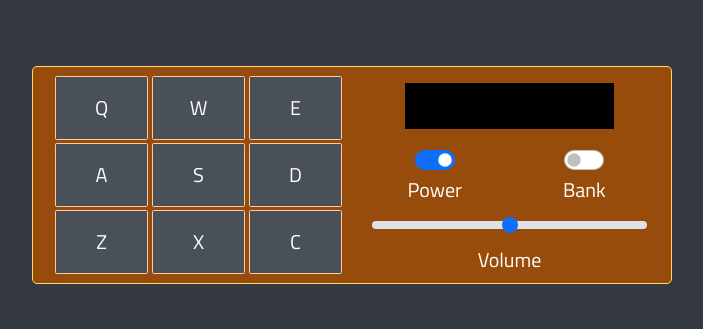
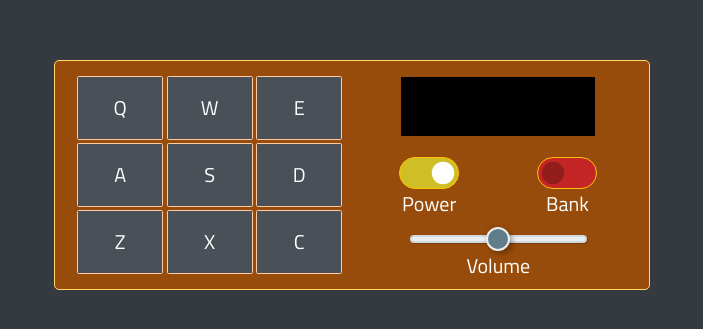
Before and after one commit to John-Yip-HK/drum-machine, a React (Create React App) app: page / in a window 1280 px wide. Shown: the part 225-554 px from the top of the page, without its empty margins (288-991 px from the left). Built offline with nearby package versions, Linux system fonts and the light colour scheme.

Commit message:
Need to figure out how to style form switch

```diff
--- a/src/App.scss
+++ b/src/App.scss
@@ -7,10 +7,52 @@
   margin: $up-down-margin $left-right-margin;
 }
 
+@mixin setDrumMachineWidth($breakpoint, $factor) {
+  width: map-get($grid-breakpoints, $breakpoint) * $factor;
+}
+
+// Custom form switch with breakpoints.
+// Credit: https://codepen.io/nisharg/pen/gOPLOYY?editors=0100
+@mixin switch($res: "sm") {
+  $index: 1rem;
+  $mainVal: 1rem;
+
+  @if $res == "md" {
+    $index: 2rem;
+    $mainVal: 1.5rem;
+  } @else if $res == "lg" {
+    $index: 3rem;
+    $mainVal: 2rem;
+  } @else if $res == "xl" {
+    $index: 3rem;
+    $mainVal: 3.5rem;
+  }
+
+  .form-check-input {
+    height: $mainVal;
+    width: calc(#{$index} + 0.75rem);
+    border-radius: $mainVal * 2;
+  }
+}
+
 body {
   background: $gray-800;
   color: $white;
   font-size: 20px;
+}
+
+.form-check-input,
+.form-check-input:checked {
+  border: 1px solid $yellow-500;
+}
+
+.form-check-input {
+  background-color: #c42626;
+  transition: none !important;
+}
+
+.form-check-input:checked {
+  background-color: #cfbe26;
 }
 
 #outer-container {
@@ -41,6 +83,19 @@ body {
         padding: 0.5rem 0;
         max-width: 70%;
         background: $black;
+
+        h3 {
+          @include setBlockMargin(0.3rem, 0);
+        }
+      }
+
+      .form-switch.form-switch-sm {
+        @include switch("md");
+      }
+
+      #volume-range {
+        @include setBlockMargin(0, auto);
+        display: block;
       }
     }
 
@@ -71,6 +126,175 @@ body {
   }
 }
 
+// CUSTOM RANGE INPUT
+// Credit : https://github.com/darlanrod/input-range-scss/blob/master/_inputrange.scss
+
+$track-color: #eceff1 !default;
+$thumb-color: #607d8b !default;
+
+$thumb-radius: 12px !default;
+$thumb-height: 24px !default;
+$thumb-width: 24px !default;
+$thumb-shadow-size: 4px !default;
+$thumb-shadow-blur: 4px !default;
+$thumb-shadow-color: rgba(0, 0, 0, 0.2) !default;
+$thumb-border-width: 2px !default;
+$thumb-border-color: #eceff1 !default;
+
+$track-width: 100% !default;
+$track-height: 8px !default;
+$track-shadow-size: 1px !default;
+$track-shadow-blur: 1px !default;
+$track-shadow-color: rgba(0, 0, 0, 0.2) !default;
+$track-border-width: 2px !default;
+$track-border-color: #cfd8dc !default;
+
+$track-radius: 5px !default;
+$contrast: 5% !default;
+
+$ie-bottom-track-color: darken($track-color, $contrast) !default;
+
+@mixin shadow($shadow-size, $shadow-blur, $shadow-color) {
+  box-shadow: $shadow-size $shadow-size $shadow-blur $shadow-color,
+    0 0 $shadow-size lighten($shadow-color, 5%);
+}
+
+@mixin track {
+  cursor: default;
+  height: $track-height;
+  transition: all 0.2s ease;
+  width: $track-width;
+}
+
+@mixin thumb {
+  @include shadow($thumb-shadow-size, $thumb-shadow-blur, $thumb-shadow-color);
+  background: $thumb-color;
+  border: $thumb-border-width solid $thumb-border-color;
+  border-radius: $thumb-radius;
+  box-sizing: border-box;
+  cursor: default;
+  height: $thumb-height;
+  width: $thumb-width;
+}
+
+[type="range"] {
+  -webkit-appearance: none;
+  background: transparent;
+  margin: $thumb-height / 2 0;
+  width: $track-width;
+
+  &::-moz-focus-outer {
+    border: 0;
+  }
+
+  &:focus {
+    outline: 0;
+
+    &::-webkit-slider-runnable-track {
+      background: lighten($track-color, $contrast);
+    }
+
+    &::-ms-fill-lower {
+      background: $track-color;
+    }
+
+    &::-ms-fill-upper {
+      background: lighten($track-color, $contrast);
+    }
+  }
+
+  &::-webkit-slider-runnable-track {
+    @include track;
+    @include shadow(
+      $track-shadow-size,
+      $track-shadow-blur,
+      $track-shadow-color
+    );
+    background: $track-color;
+    border: $track-border-width solid $track-border-color;
+    border-radius: $track-radius;
+  }
+
+  &::-webkit-slider-thumb {
+    @include thumb;
+    -webkit-appearance: none;
+    margin-top: (
+      (-$track-border-width * 2 + $track-height) / 2 - $thumb-height / 2
+    );
+  }
+
+  &::-moz-range-track {
+    @include shadow(
+      $track-shadow-size,
+      $track-shadow-blur,
+      $track-shadow-color
+    );
+    @include track;
+    background: $track-color;
+    border: $track-border-width solid $track-border-color;
+    border-radius: $track-radius;
+    height: $track-height / 2;
+  }
+
+  &::-moz-range-thumb {
+    @include thumb;
+  }
+
+  &::-ms-track {
+    @include track;
+    background: transparent;
+    border-color: transparent;
+    border-width: ($thumb-height / 2) 0;
+    color: transparent;
+  }
+
+  &::-ms-fill-lower {
+    @include shadow(
+      $track-shadow-size,
+      $track-shadow-blur,
+      $track-shadow-color
+    );
+    background: $ie-bottom-track-color;
+    border: $track-border-width solid $track-border-color;
+    border-radius: ($track-radius * 2);
+  }
+
+  &::-ms-fill-upper {
+    @include shadow(
+      $track-shadow-size,
+      $track-shadow-blur,
+      $track-shadow-color
+    );
+    background: $track-color;
+    border: $track-border-width solid $track-border-color;
+    border-radius: ($track-radius * 2);
+  }
+
+  &::-ms-thumb {
+    @include thumb;
+    margin-top: $track-height / 4;
+  }
+
+  &:disabled {
+    &::-webkit-slider-thumb,
+    &::-moz-range-thumb,
+    &::-ms-thumb,
+    &::-webkit-slider-runnable-track,
+    &::-ms-fill-lower,
+    &::-ms-fill-upper {
+      cursor: not-allowed;
+    }
+  }
+}
+
+// End of custom range input
+
+@media only screen and (min-width: map-get($grid-breakpoints, "sm")) {
+  #drum-machine {
+    @include setDrumMachineWidth("sm", 0.6);
+  }
+}
+
 @media only screen and (min-width: map-get($grid-breakpoints, "md")),
   only screen and (min-device-aspect-ratio: 1/1) and (orientation: landscape) {
   #drum-machine {
@@ -82,6 +306,10 @@ body {
       margin-right: 0 !important;
       grid-column: 2;
       grid-row: 1;
+
+      #volume-range {
+        width: 80%;
+      }
     }
 
     #keypad {
@@ -93,14 +321,32 @@ body {
   }
 }
 
-@media only screen and (min-width: map-get($grid-breakpoints, "md")) {
+@media only screen and (min-device-aspect-ratio: 1/1) and (orientation: landscape) {
   #drum-machine {
-    width: 60%;
+    width: 80%;
   }
 }
 
-@media only screen and (min-width: map-get($grid-breakpoints, "xl")) {
-  #drum-machine {
-    width: 50%;
+@media only screen and (min-width: map-get($grid-breakpoints, "md")) {
+  #outer-container {
+    #drum-machine {
+      @include setDrumMachineWidth("lg", 0.6);
+
+      #disp-ctrl {
+        .form-switch.form-switch-md {
+          @include switch("lg");
+        }
+      }
+    }
   }
 }
+
+@media only screen and (min-width: map-get($grid-breakpoints, "lg")) {
+  #drum-machine {
+    #disp-ctrl {
+      #volume-range {
+        width: 70%;
+      }
+    }
+  }
+}
--- a/src/components/ControlsComponent.js
+++ b/src/components/ControlsComponent.js
@@ -38,6 +38,7 @@ class Controls extends Component {
           <Col>
             <>
               <Form.Switch
+                className="form-switch-sm form-switch-md"
                 id="power-switch"
                 onChange={this.powerOnChangeHandler}
               />
@@ -47,6 +48,7 @@ class Controls extends Component {
           <Col>
             <>
               <Form.Switch
+                className="form-switch-sm form-switch-md"
                 id="bank-switch"
                 onChange={appVariables.setBankNum}
               />
--- a/src/components/DisplayComponent.js
+++ b/src/components/DisplayComponent.js
@@ -5,7 +5,11 @@ const Display = () => {
   return (
     <>
       <Row>
-        <Col id="display">&nbsp;</Col>
+        <Col id="display">
+          <h3>
+            <span id="display-content">&nbsp;</span>
+          </h3>
+        </Col>
       </Row>
     </>
   );
--- a/src/custom_scripts/keypadHandlers.js
+++ b/src/custom_scripts/keypadHandlers.js
@@ -122,7 +122,7 @@ const audioMap = (function init() {
         (audioObj["switcher"] = new Switcher(
           audioObj["link"],
           appVariables.volume,
-          5
+          10
         ))
     );
     map.set(key, audioObjects);
@@ -132,7 +132,7 @@ const audioMap = (function init() {
 })();
 
 function findAudioToPlay(key) {
-  const display = document.getElementById("display");
+  const displayContent = document.getElementById("display-content");
 
   for (let keypad of document.querySelectorAll(".drum-pad")) {
     if (keypad.innerHTML === key) {
@@ -142,7 +142,7 @@ function findAudioToPlay(key) {
       const audioDuration =
         audioObject["switcher"].channels[0].resource.duration;
 
-      display.innerHTML = audioObject["name"];
+      displayContent.innerHTML = audioObject["name"];
       appVariables.playingSwitcher.push(audioObject["switcher"]);
       audioObject["switcher"].play(appVariables.volume);
 
--- a/src/custom_scripts/variables.js
+++ b/src/custom_scripts/variables.js
@@ -6,7 +6,7 @@ const appVariables = {
   setPower() {
     this.powerOn = !this.powerOn;
     if (!this.powerOn) {
-      document.getElementById("display").innerHTML = `&nbsp`;
+      document.getElementById("display-content").innerHTML = `&nbsp`;
       this.setVolume(0.0);
     } else {
       this.setVolume(document.getElementById("volume-range").value);
```
Also changed, not shown: src/index.js (+6 -6 lines).
